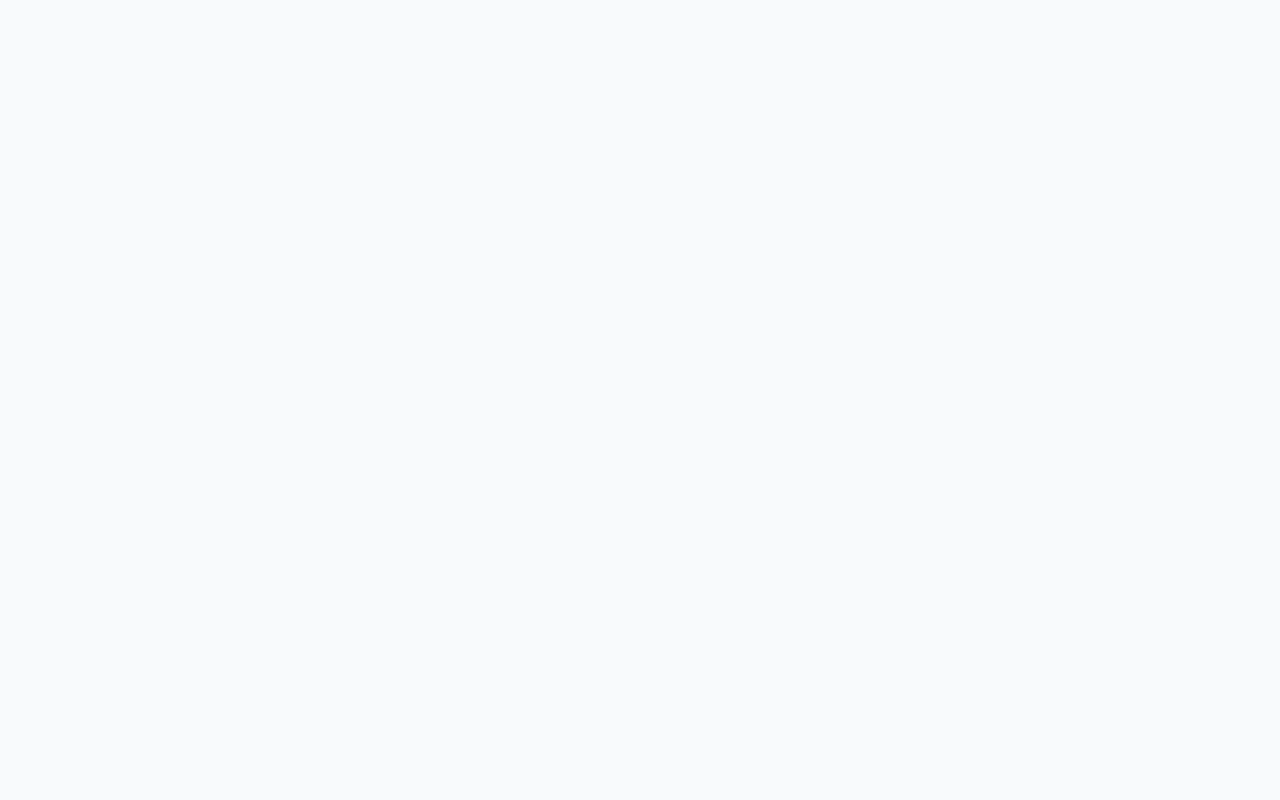
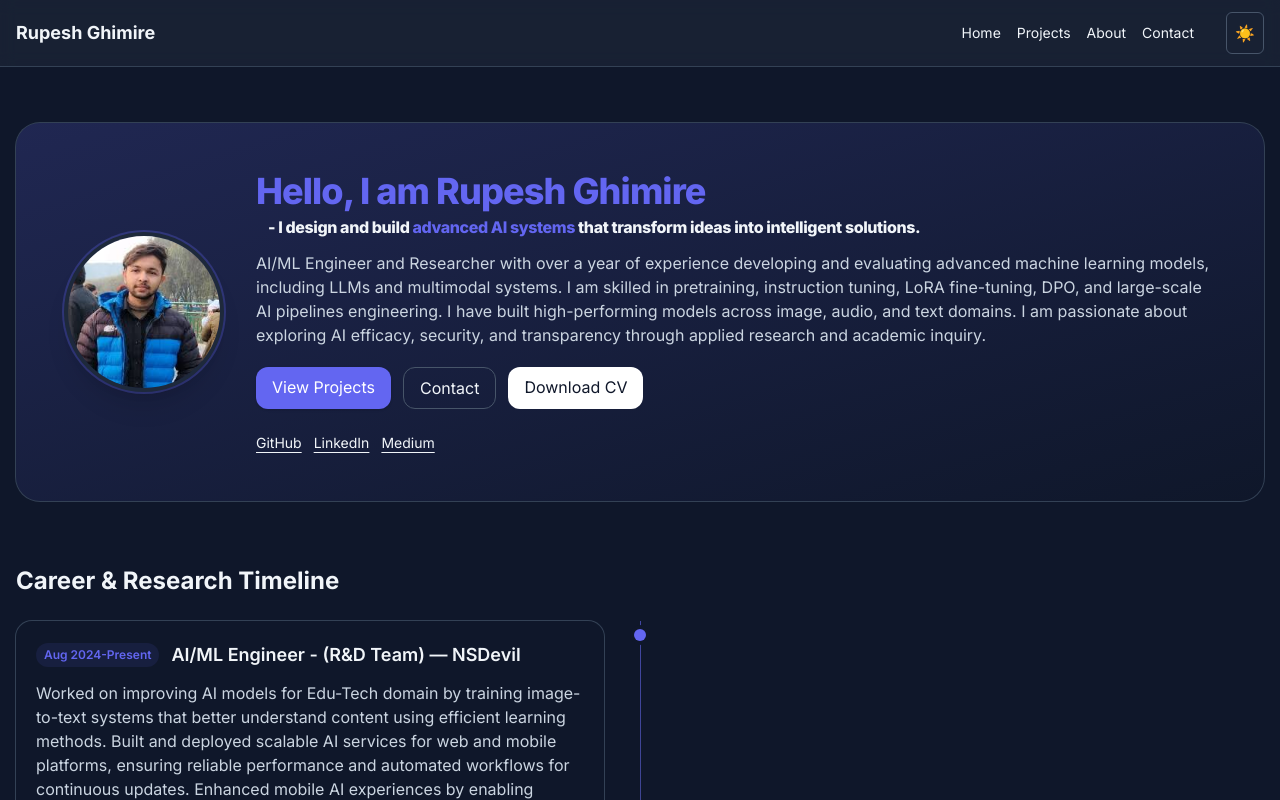
Before and after one commit to rupeshghimire7/Portfolio, a React (Vite) app: page / in a window 1280 px wide. Shown: the top 800 px of the page. Built offline with nearby package versions, Linux system fonts and the light colour scheme.

Commit message:
Assets path and Router type changed

```diff
--- a/package.json
+++ b/package.json
@@ -7,7 +7,9 @@
     "dev": "vite",
     "build": "vite build",
     "lint": "eslint .",
-    "preview": "vite preview"
+    "preview": "vite preview",
+    "predeploy": "npm run build",
+    "deploy": "gh-pages -d dist"
   },
   "dependencies": {
     "react": "^18.2.0",
--- a/src/pages/About.jsx
+++ b/src/pages/About.jsx
@@ -93,7 +93,7 @@ export default function About() {
            to advance AI innovation while ensuring trustworthiness and real-world impact.
         </p>
         <a
-          href="/assets/Rupesh_Ghimire_CV.pdf"
+          href="./assets/Rupesh_Ghimire_CV.pdf"
           target="_blank"
           rel="noopener noreferrer"
           className="ml-2 inline-block px-3 py-2 rounded-md bg-primary text-white text-sm"
--- a/src/pages/Home.jsx
+++ b/src/pages/Home.jsx
@@ -122,7 +122,7 @@ const featured = [
     tech: 'YOLO, Transfer Learning, Django, React Native',
     blurb:
       'Developed a landmark recognition system for 15 landmark categories, achieving 97% accuracy with YOLOv8. Built end-to-end mobile app featuring image upload, prediction, map navigation, and JWT authentication.',
-    img: '/assets/gantavya.png', // replace with your image path
+    img: './assets/gantavya.png', // replace with your image path
     cta: {
       to: 'https://github.com/Gantavya-app/gantavya-backend',
       label: 'View on GitHub',
@@ -133,7 +133,7 @@ const featured = [
     tech: 'BERT, NLP, Flask API',
     blurb:
       'Preprocessed Nepali corpus with SpaCy/NLTK and fine-tuned NepBERTa for sentiment classification. Achieved ~76% accuracy and deployed as real-time API for Nepali text sentiment analysis.',
-    img: '/assets/SentimentAnalysis.png', // replace with your image path
+    img: './assets/SentimentAnalysis.png', // replace with your image path
     cta: {
       to: 'https://github.com/rupeshghimire7/Nepali-Sentiment-Analysis-Using-NepBERTa',
       label: 'View on GitHub',
@@ -144,7 +144,7 @@ const featured = [
     tech: 'Collaborative Filtering, Content Based Filtering, Recommender System, Python, Flask ',
     blurb:
       'Used public dataset from Kaggle on Books and cleaned it to build Recommender System on Books using Collaborative Filtering, Content Based Filtering and Hybrid Approaches.',
-    img: '/assets/book_recommend.jpg', // replace with your image path
+    img: './assets/book_recommend.jpg', // replace with your image path
     cta: {
       to: 'https://github.com/rupeshghimire7/Book_Recommender_System',
       label: 'View on GitHub',
@@ -185,7 +185,7 @@ export default function Home() {
           <div className="flex justify-center">
             <div className="relative">
               <img
-                src="/assets/portrait.jpg"
+                src="./assets/portrait.jpg"
                 alt="Rupesh Ghimire"
                 className="w-30 h-30 sm:w-32 sm:h-32 md:w-40 md:h-40 rounded-full object-cover border-4 border-white dark:border-slate-800 shadow-xl"
               />
@@ -220,7 +220,7 @@ export default function Home() {
                 Contact
               </Link>
               <a
-                href="/assets/Rupesh_Ghimire_CV.pdf"
+                href="./assets/Rupesh_Ghimire_CV.pdf"
                 target="_blank"
                 rel="noopener noreferrer"
                 className="px-4 py-2 rounded-xl bg-white text-slate-900 hover:opacity-90 transition"
@@ -423,7 +423,7 @@ export default function Home() {
                 Contact me
               </Link>
               <a
-                href="/assets/Rupesh_Ghimire_CV.pdf"
+                href="./assets/Rupesh_Ghimire_CV.pdf"
                 target="_blank"
                 rel="noopener noreferrer"
                 className="px-4 py-2 rounded-xl bg-white text-slate-900 hover:opacity-90 transition"
```
Also changed, not shown: src/main.jsx (+3 -13 lines).
